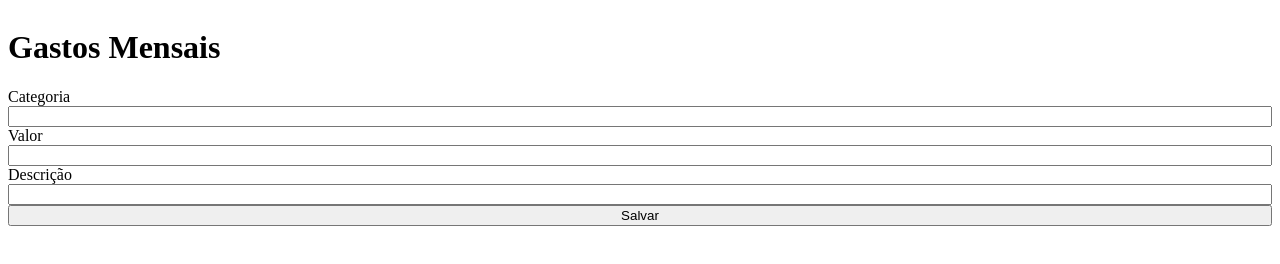
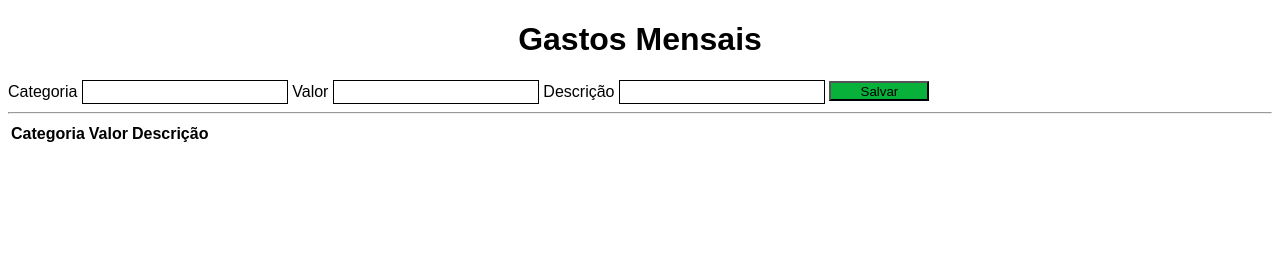
Before and after one commit to RafaelaMichelin/Calculadora-gasto, a plain HTML site: page index.html in a window 1280 px wide. Drawn offline with Linux system fonts and the light colour scheme.

Commit message:
Criando função Criar Lista e arrumando layout dos botões

```diff
--- a/index.html
+++ b/index.html
@@ -17,8 +17,18 @@
         <input type="text" name="" class="form-control" id="valor">
         <label >Descrição</label>
         <input type="text" name="" class="form-control" id="descricao">
-        <button type="button" class="btn btn-danger" onclick="salvardados()">Salvar</button>
+        <button type="button" class="btn" onclick="salvardados()">Salvar</button>
     </div>
+    <hr>
+    <div class="container">
+    <table class="table" id="tabela">
+    <tr>
+           <th>Categoria</th>
+          <th>Valor</th>
+          <th>Descrição</th>
+     </tr>
+   </table>
+</div>
 </body>
 
 </html>
--- a/main.js
+++ b/main.js
@@ -1,27 +1,34 @@
+
+
 
 //Criando array
-var dadosLista=[];
+var dadosLista = [];
 
-//função salvar dados
+
 function salvardados(){
     let categoria = document.getElementById('categoria').value;
     let valor = document.getElementById('valor').value;
     let descricao = document.getElementById('descricao').value;
 
-    if(categoria || valor || descricao){
-       //metodo para colocar o valor dentro do array
-       dadosLista.push(categoria);
-       dadosLista.push(valor);
-       dadosLista.push(descricao);
 
+    if(categoria && valor && descricao){
+
+        dadosLista.push(categoria);
+        dadosLista.push(valor);
+        dadosLista.push(descricao);
        console.log(dadosLista);
-       criaLista();
+       criarLista();
        //apagar o nome do campo input
        document.getElementById("categoria").value = "";
        document.getElementById("valor").value = "";
        document.getElementById("descricao").value = "";
     }
-    else {
-        alert('Favor informar os campos!');
+}
+function criarLista(){
+
+    let tabela = "<tr><td>Categoria</td><td>Valor</td><td>Descricao</td></tr>";
+    for(let i = 0; i<= (dadosLista.length-1);i++){
+        tabela += "<tr><td>" + dadosLista[i] + "<td><button class='btn'editar(this.parentNode.parentNode.rowIndex)'>Editar</button><button class='btn' onclick='excluir(this.parentNode.parentNode.rowIndex)'>Excluir</button></td></tr>";
+        document.getElementById('tabela').innerHTML = tabela;
     }
 }
--- a/style.css
+++ b/style.css
@@ -1,5 +1,18 @@
+*{
+    font-family: Arial, Helvetica, sans-serif;
+}
 
-.container{
-display: flex;
-flex-direction: column;
+.container h1{
+text-align: center;
 }
+.form-control{
+
+    width: 200px;
+    height: 20px;
+    border: 1px solid;
+}
+.btn{
+    width: 100px;
+    height: 20px;
+    background-color: rgb(7, 177, 58);
+}
```
